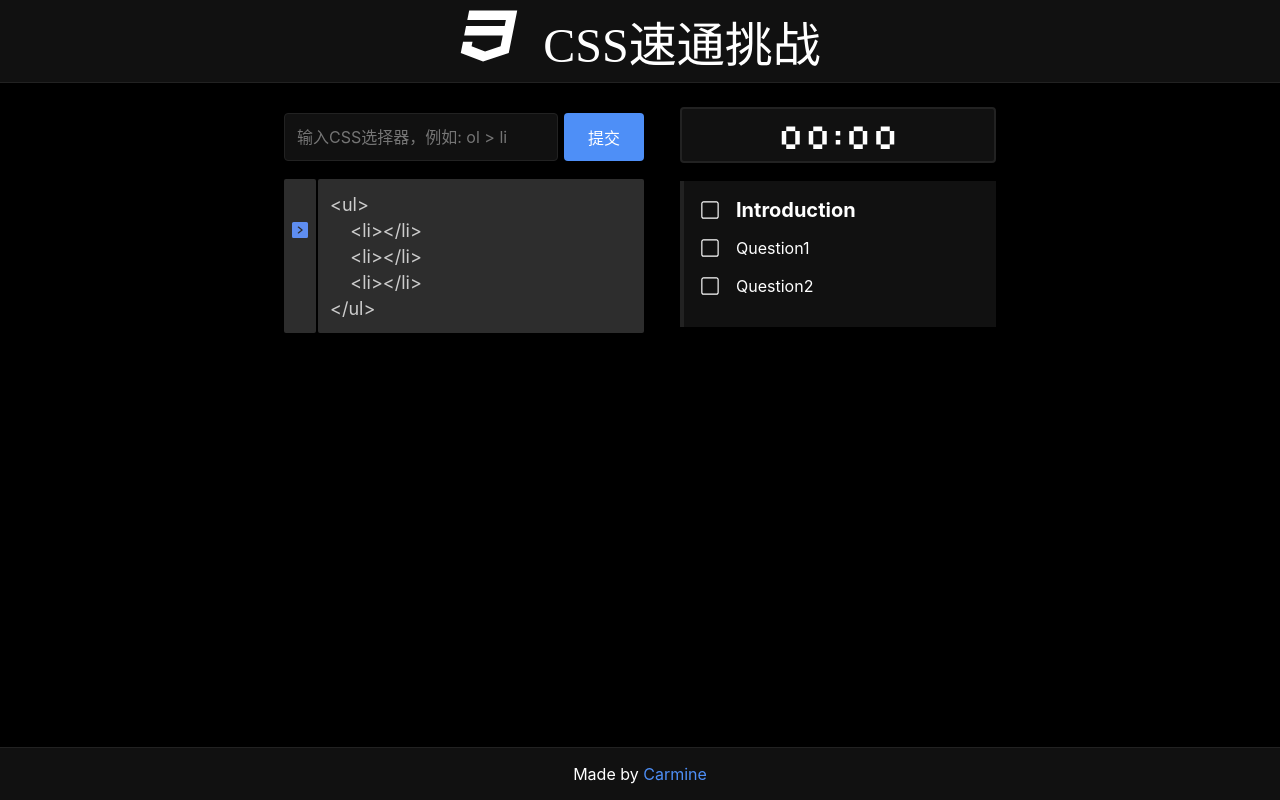
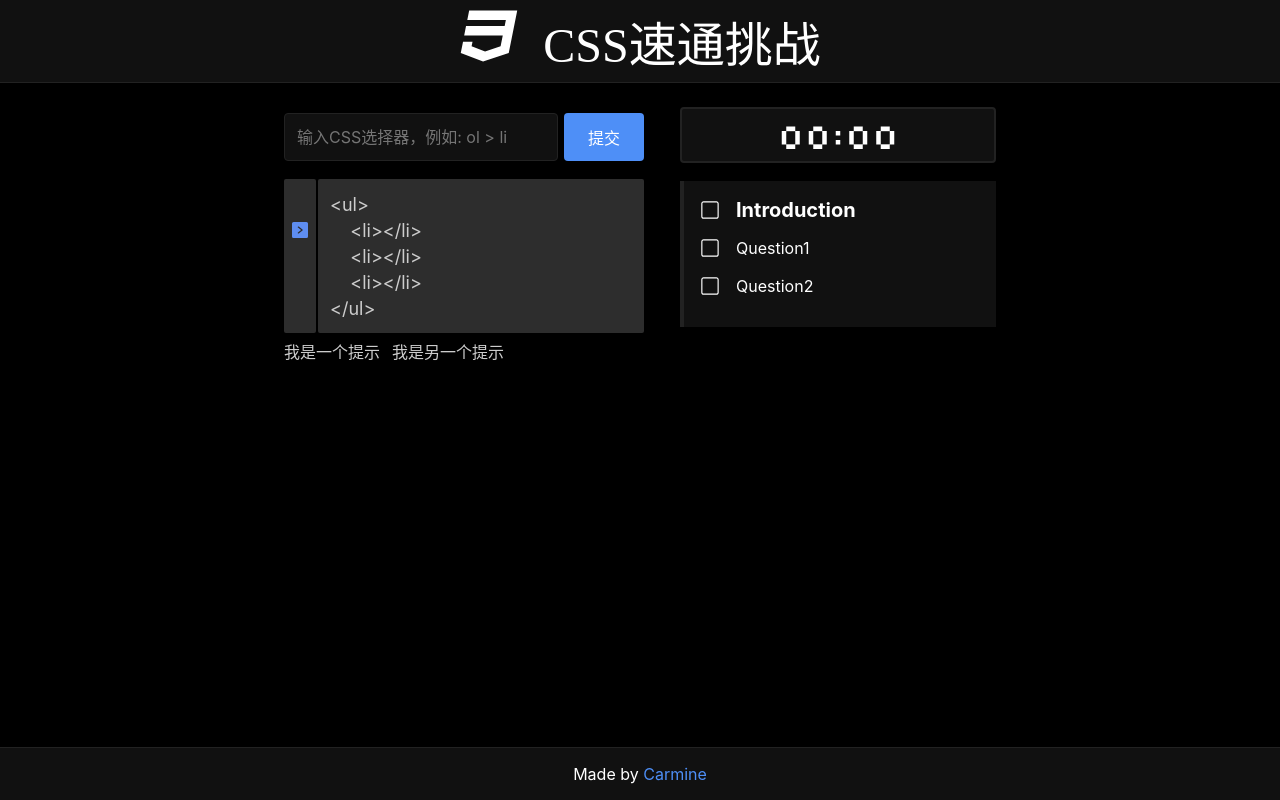
Before and after one commit to carmineDYJ/css-speedrun, a Vue app: page / in a window 1280 px wide. Built offline with nearby package versions, Linux system fonts and the light colour scheme; a web font is replaced by a local one.

Commit message:
now hints will show after answering for 2 seconds and 4 seconds

```diff
--- a/src/components/CSSQuestion.vue
+++ b/src/components/CSSQuestion.vue
@@ -8,10 +8,16 @@ const emit = defineEmits(['update:answerStatus', 'update:questionsAnswered'])
 const questionCode = ref(CSSQuestions[props.currentQuestionIndex]['code'])
 const questionGoal = ref(CSSQuestions[props.currentQuestionIndex]['goal'])
 const questionAnswer = ref(CSSQuestions[props.currentQuestionIndex]['answer'])
+const questionTextHint = ref(CSSQuestions[props.currentQuestionIndex]['textHint'])
+const questionLinkHint = ref(CSSQuestions[props.currentQuestionIndex]['linkHint'])
 
 const resultList = reactive([])
 const questionInvisibleCodeRef = ref(null)
 const questionVisibleCodeRef = ref(null)
+
+const showTextHint = ref(false)
+const showLinkHint = ref(false)
+const showTextHintContent = ref(false)
 
 const questionCodeLineArray = computed(() => {
   return questionCode.value.split('\n')
@@ -23,6 +29,10 @@ watch(() => props.currentQuestionIndex, () => {
     questionCode.value = CSSQuestions[props.currentQuestionIndex]['code']
     questionGoal.value = CSSQuestions[props.currentQuestionIndex]['goal']
     questionAnswer.value = CSSQuestions[props.currentQuestionIndex]['answer']
+    questionTextHint.value = CSSQuestions[props.currentQuestionIndex]['textHint']
+    questionLinkHint.value = CSSQuestions[props.currentQuestionIndex]['linkHint']
+    showTextHint.value = false
+    showLinkHint.value = false
     // remove selected style
     for (const children of questionVisibleCodeRef.value.children) {
       children.classList.remove('correct-selected')
@@ -30,6 +40,18 @@ watch(() => props.currentQuestionIndex, () => {
     }
   }
 })
+
+// show text hint after first 10 seconds
+setTimeout(() => {
+  showTextHint.value = true
+}, 2000)
+setTimeout(() => {
+  showLinkHint.value = true
+}, 4000)
+// show text hint content when mouse hover on text hint
+const showTextHintContentEvent = () => {
+  showTextHintContent.value = true
+}
 
 // when set/update display code style, close tag on a single line should be ignored/jumped
 // otherwise style will be appended on wrong position
@@ -142,6 +164,20 @@ watch(() => props.answer, () => {
         <div class="question-html" ref="questionInvisibleCodeRef" v-html="questionCode"></div>
       </div>
     </div>
+    <div class="question-hint">
+      <div class="text-hint" v-if="questionTextHint && showTextHint" @mouseover="showTextHintContent = true"
+        @mouseleave="showTextHintContent = false">
+        我是一个提示
+        <div class="text-hint-content" v-if="showTextHintContent" v-html="questionTextHint">
+        </div>
+      </div>
+      <div class="link-hint" v-if="questionLinkHint && showLinkHint">
+        <a :href="questionLinkHint" target="_blank">我是另一个提示</a>
+      </div>
+      <div class="placeholder-hint">
+        &#12288;
+      </div>
+    </div>
   </div>
 </template>
 
@@ -153,6 +189,7 @@ watch(() => props.answer, () => {
   .question-content-wrapper {
     display: flex;
     padding: 0 12px;
+    margin-bottom: 6px;
 
     .question-display {
       display: flex;
@@ -224,5 +261,39 @@ watch(() => props.answer, () => {
       }
     }
   }
+
+  .question-hint {
+    color: #ccc;
+    padding: 0 12px;
+    display: flex;
+
+    >.text-hint {
+      position: relative;
+      margin-right: 12px;
+
+      &:hover {
+        color: white;
+      }
+
+      >.text-hint-content {
+        font-weight: bolder;
+        width: max-content;
+        position: absolute;
+        font-size: 16px;
+        top: 24px;
+        left: 0;
+        background-color: #2d2d2d;
+        border-radius: 4px;
+        padding: 6px;
+        color: white;
+      }
+    }
+
+    >.link-hint {
+      &:hover {
+        color: white;
+      }
+    }
+  }
 }
 </style>
--- a/src/components/CSSQuestions.js
+++ b/src/components/CSSQuestions.js
@@ -8,6 +8,8 @@ const CSSQuestions = [
 </ul>`,
     goal: [false, true, false, false],
     answer: 'li:first-child',
+    textHint: '用一个会选择第一个子元素的伪类',
+    linkHint: 'https://developer.mozilla.org/en-US/docs/Web/CSS/:first-child',
   },
   {
     title: 'Question1',
@@ -19,6 +21,8 @@ const CSSQuestions = [
 </div>`,
     goal: [false, true, false, true, true],
     answer: 'p:not(.foo)',
+    textHint: '用一个不匹配某个类名的伪类',
+    linkHint: 'https://developer.mozilla.org/en-US/docs/Web/CSS/:not',
   },
   {
     title: 'Question2',
```
